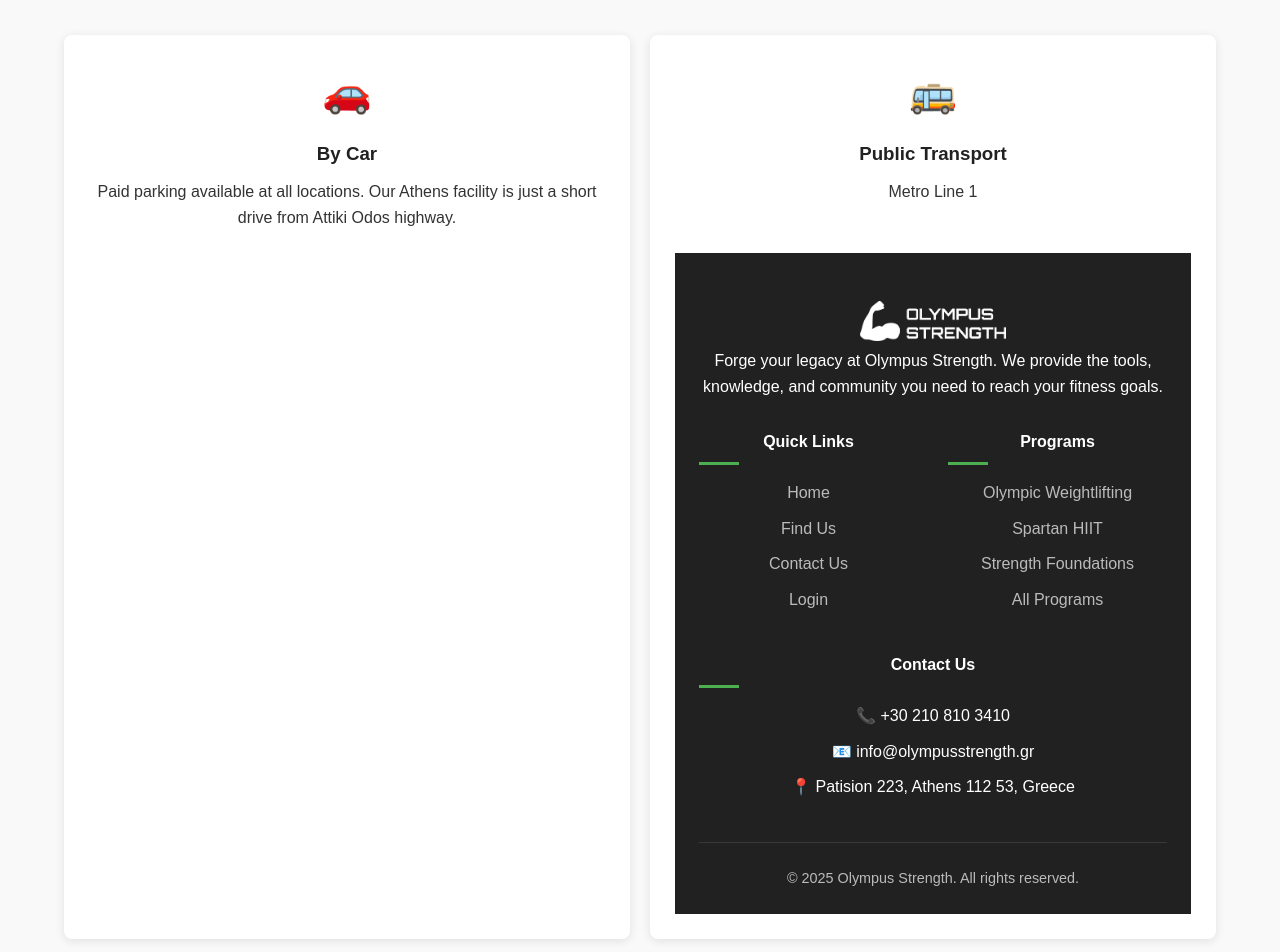
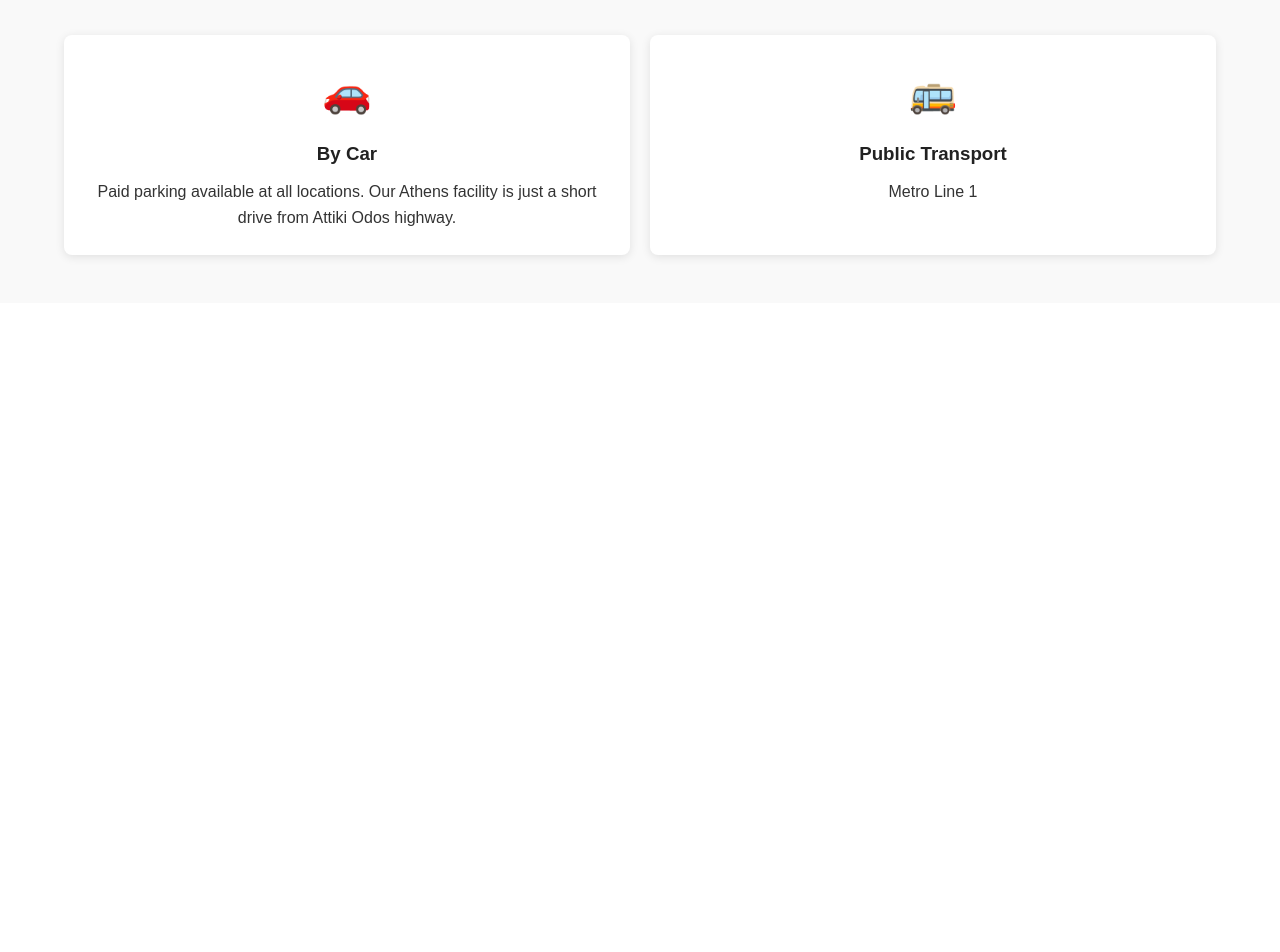
Before and after one commit to NikosWork1/olympus-strength, a FastAPI app: page /maps in a window 1280 px wide. Shown: the part 1359-2311 px from the top of the page. After the commit the page ends 1619 px from the top, so only its background shows below. Run offline with FastAPI, Linux system fonts and the light colour scheme.

Commit message:
Update maps.html

```diff
--- a/templates/maps.html
+++ b/templates/maps.html
@@ -478,51 +478,3 @@
                         <div class="direction-icon">🚌</div>
                         <h3>Public Transport</h3>
                         <p>Metro Line 1
-
-    <footer>
-        <div class="container">
-            <div class="footer-content">
-                <div class="footer-about">
-                    <a href="/" class="footer-logo">
-                        <img src="/static/img/logo.png" alt="Olympus Strength" class="logo-img">
-                    </a>
-                    <p>Forge your legacy at Olympus Strength. We provide the tools, knowledge, and community you need to reach your fitness goals.</p>
-                </div>
-
-                <div class="footer-links">
-                    <h4>Quick Links</h4>
-                    <ul>
-                        <li><a href="/">Home</a></li>
-                        <li><a href="/maps">Find Us</a></li>
-                        <li><a href="/contact">Contact Us</a></li>
-                        <li><a href="/login">Login</a></li>
-                    </ul>
-                </div>
-
-                <div class="footer-links">
-                    <h4>Programs</h4>
-                    <ul>
-                        <li><a href="#">Olympic Weightlifting</a></li>
-                        <li><a href="#">Spartan HIIT</a></li>
-                        <li><a href="#">Strength Foundations</a></li>
-                        <li><a href="#">All Programs</a></li>
-                    </ul>
-                </div>
-
-                <div class="footer-links">
-                    <h4>Contact Us</h4>
-                    <ul>
-                        <li>📞 +30 210 810 3410</li>
-                        <li>📧 info@olympusstrength.gr</li>
-                        <li>📍 Patision 223, Athens 112 53, Greece</li>
-                    </ul>
-                </div>
-            </div>
-
-            <div class="footer-bottom">
-                <p>&copy; 2025 Olympus Strength. All rights reserved.</p>
-            </div>
-        </div>
-    </footer>
-</body>
-</html>
```
